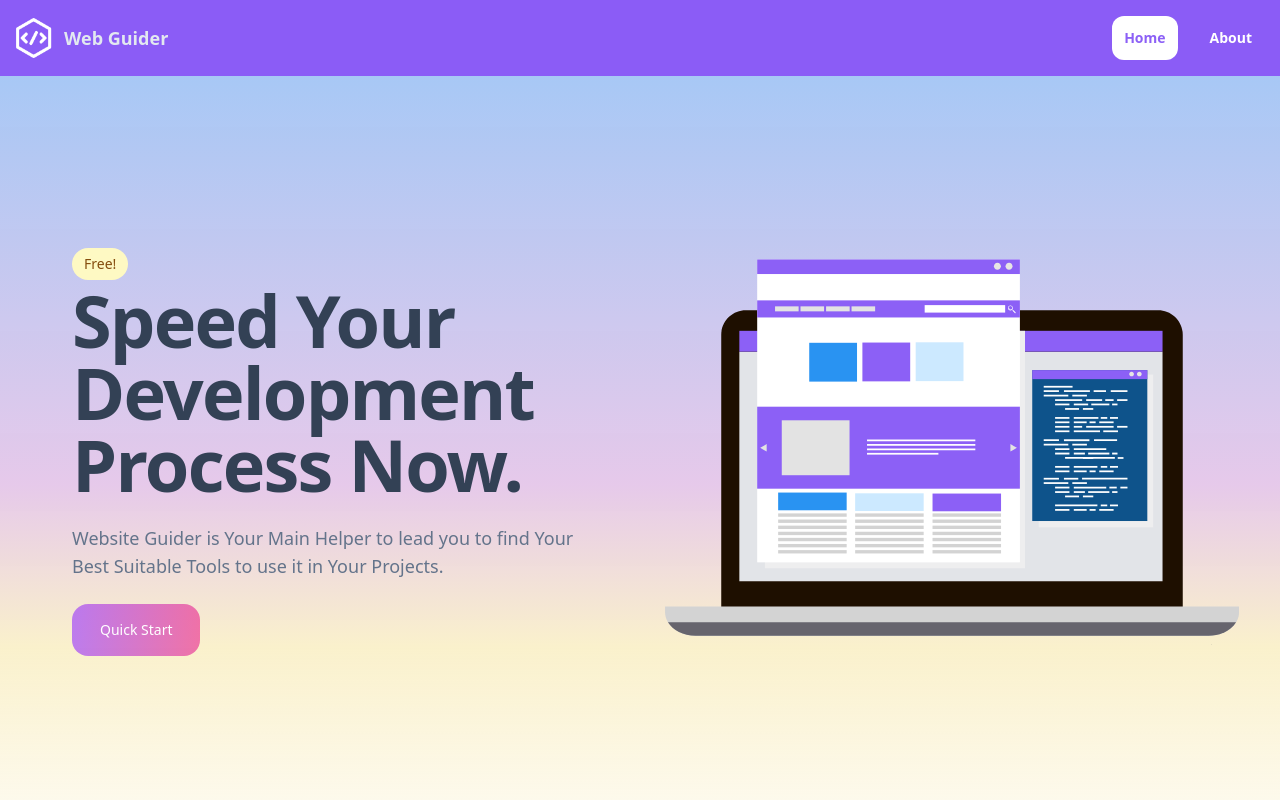
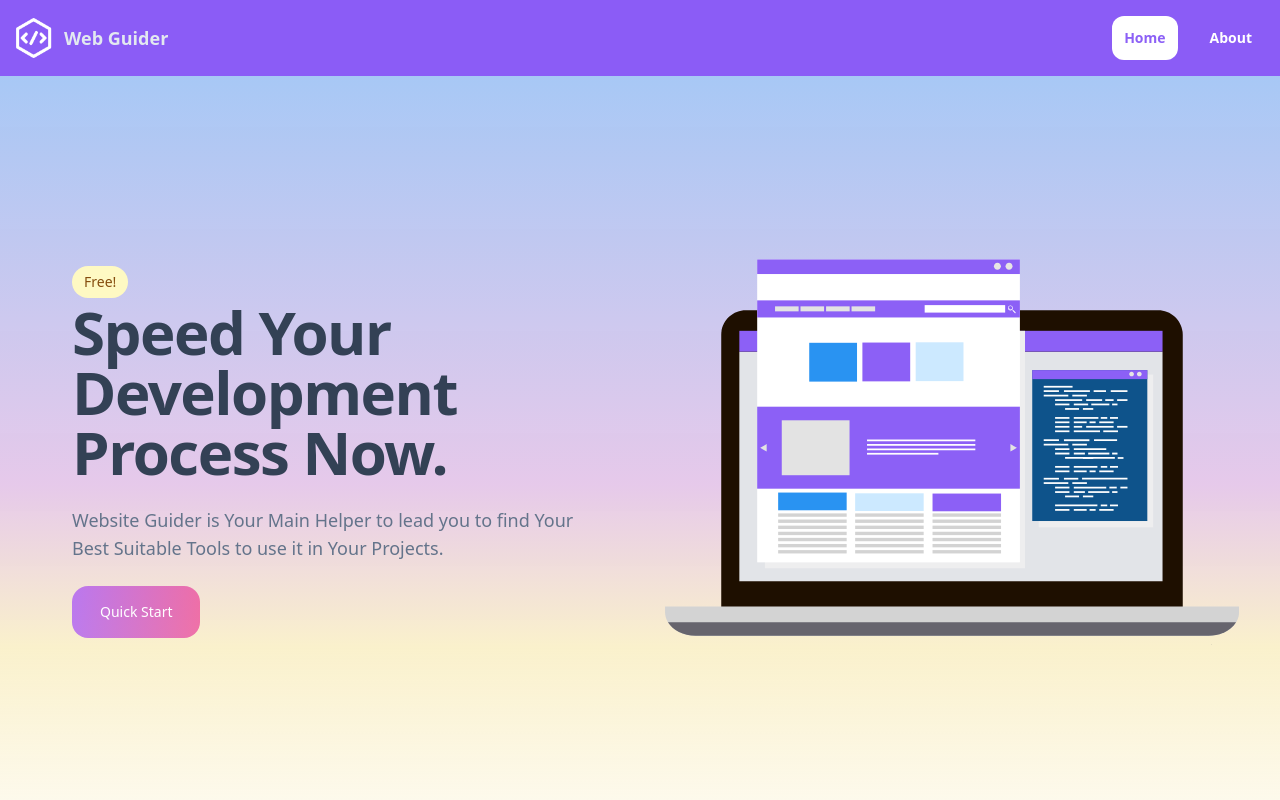
Before and after one commit to ahmedmohmd/web-guider, a React (Create React App) app: page / in a window 1280 px wide. Shown: the top 800 px of the page. Built offline with nearby package versions, Linux system fonts and the light colour scheme.

Commit message:
refactor code

```diff
--- a/src/components/home/Header.jsx
+++ b/src/components/home/Header.jsx
@@ -13,7 +13,7 @@ function Header() {
                     Free!
                   </span>
                 </div>
-                <h2 className="max-w-lg mb-6 font-sans text-3xl font-bold tracking-tight text-slate-700 sm:text-5xl xl:text-7xl sm:leading-none">
+                <h2 className="max-w-lg mb-6 font-sans text-3xl font-extrabold tracking-tight text-slate-700 sm:text-5xl xl:text-6xl sm:leading-none">
                   Speed Your Development Process Now.
                 </h2>
                 <p className="text-base text-slate-500 md:text-lg">
```
